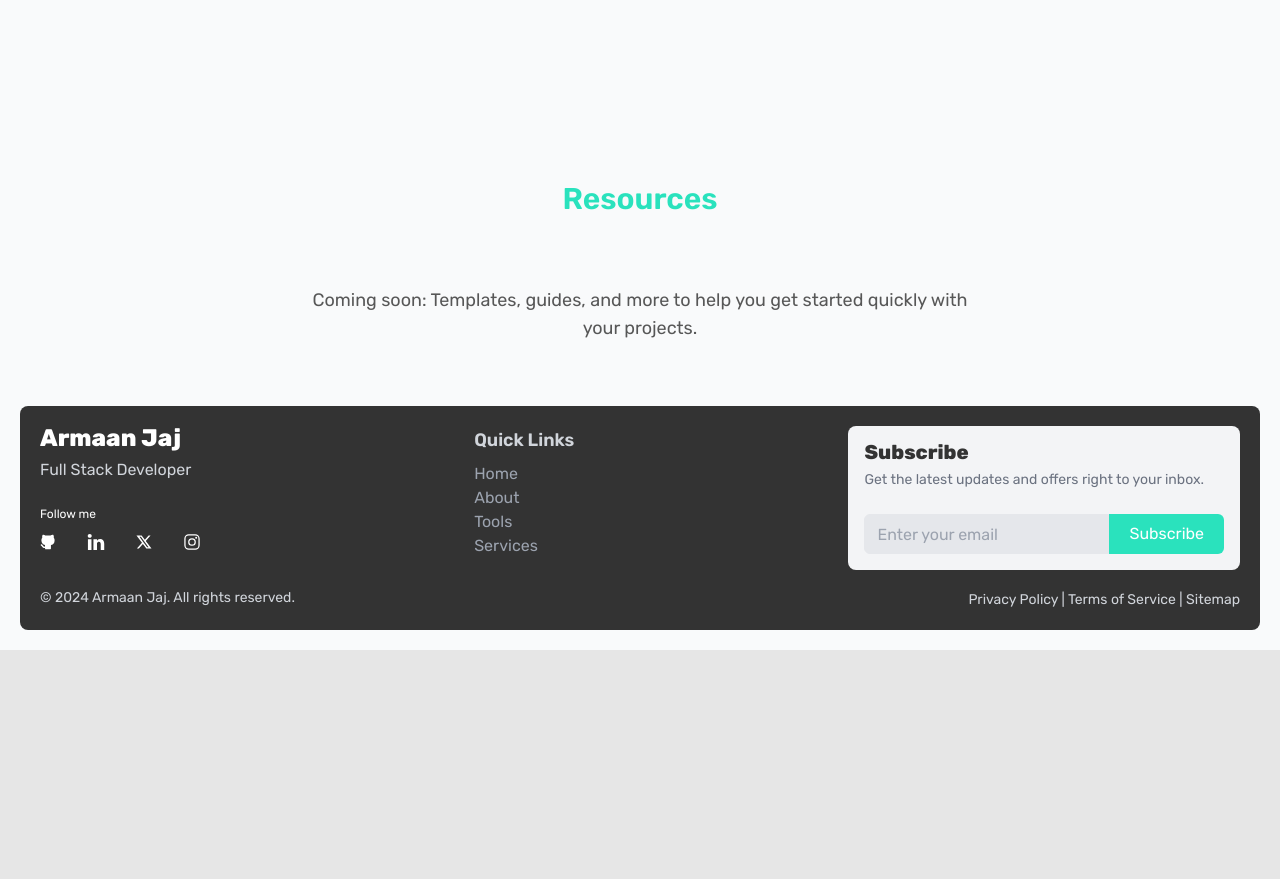
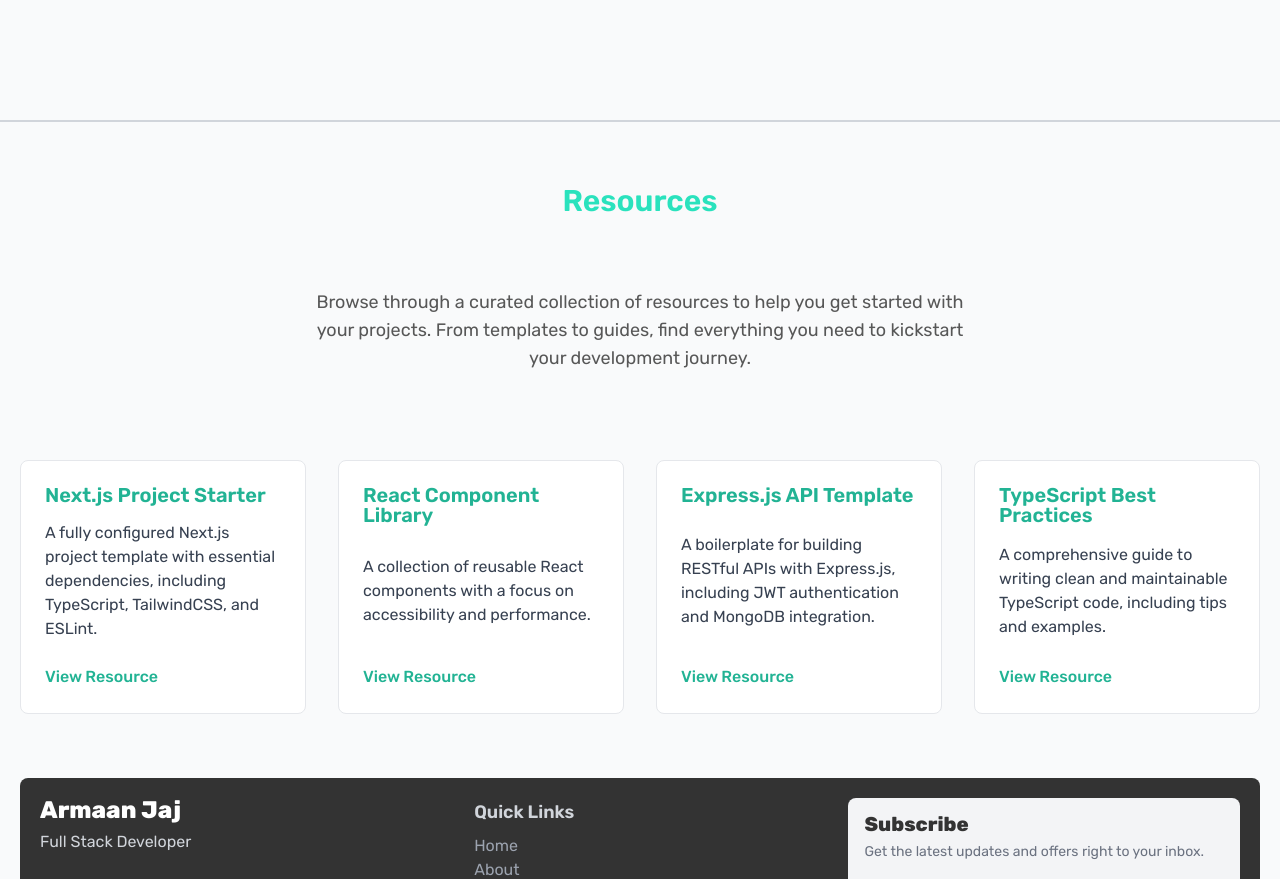
Before and after one commit to monk-27/portfolio, a Next.js app: page /tools in a window 1280 px wide. Shown: the part 2600-3479 px from the top of the page. Before the commit the page ends 3250 px from the top, so only its background shows below. Built offline with nearby package versions, Linux system fonts and the light colour scheme.

Commit message:
Design resources section
Add data for resources section and display in a grid

```diff
--- a/src/app/tools/page.tsx
+++ b/src/app/tools/page.tsx
@@ -223,6 +223,9 @@
                 ))}
             </div>
 
+            {/* Divider */}
+            <hr className="border-t-2 border-gray-300 w-full max-w-7xl mx-auto" />
+
             <div id="resources-section">
                 <ResourcesSection />
             </div>
@@ -287,18 +290,71 @@
     );
 }
 
-// ResourcesSection Component
+export interface IResource {
+    title: string;
+    description: string;
+    link: string;
+}
+
+const resourcesData: IResource[] = [
+    {
+        title: "Next.js Project Starter",
+        description:
+            "A fully configured Next.js project template with essential dependencies, including TypeScript, TailwindCSS, and ESLint.",
+        link: "#",
+    },
+    {
+        title: "React Component Library",
+        description:
+            "A collection of reusable React components with a focus on accessibility and performance.",
+        link: "#",
+    },
+    {
+        title: "Express.js API Template",
+        description:
+            "A boilerplate for building RESTful APIs with Express.js, including JWT authentication and MongoDB integration.",
+        link: "#",
+    },
+    {
+        title: "TypeScript Best Practices",
+        description:
+            "A comprehensive guide to writing clean and maintainable TypeScript code, including tips and examples.",
+        link: "#",
+    },
+];
+
 function ResourcesSection(): JSX.Element {
     return (
         <div className="px-5 py-16 bg-gray-50 flex-col-center w-full gap-10">
             <Heading className="text-3xl font-semibold mb-8 text-center text-aqua-green">
                 Resources
             </Heading>
-            <p className="text-lg max-w-2xl mx-auto text-center">
-                Coming soon: Templates, guides, and more to help you get started
-                quickly with your projects.
+            <p className="text-lg max-w-2xl mx-auto text-center mb-12">
+                Browse through a curated collection of resources to help you get
+                started with your projects. From templates to guides, find
+                everything you need to kickstart your development journey.
             </p>
-            {/* Add more resources content here */}
+            <div className="grid grid-cols-1 sm:grid-cols-2 md:grid-cols-3 lg:grid-cols-4 gap-8 max-w-7xl mx-auto">
+                {resourcesData.map((resource, index) => (
+                    <div
+                        key={index}
+                        className="bg-white p-6 rounded-lg border border-gray-200 set-flex-col justify-between items-start"
+                    >
+                        <Heading className="text-xl font-semibold mb-4 text-aqua-green-dark">
+                            {resource.title}
+                        </Heading>
+                        <p className="text-gray-700 mb-6">
+                            {resource.description}
+                        </p>
+                        <a
+                            href={resource.link}
+                            className="text-aqua-green-dark font-medium"
+                        >
+                            View Resource
+                        </a>
+                    </div>
+                ))}
+            </div>
         </div>
     );
 }
```
